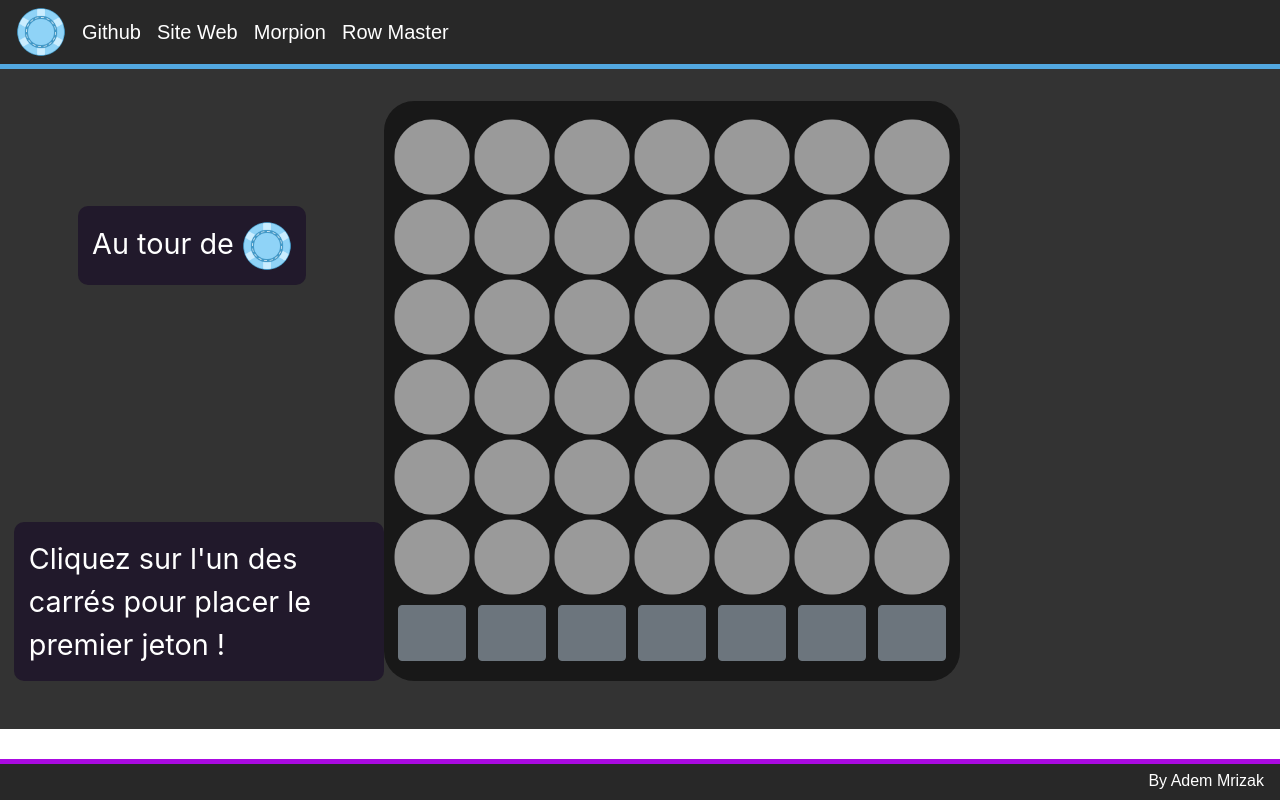
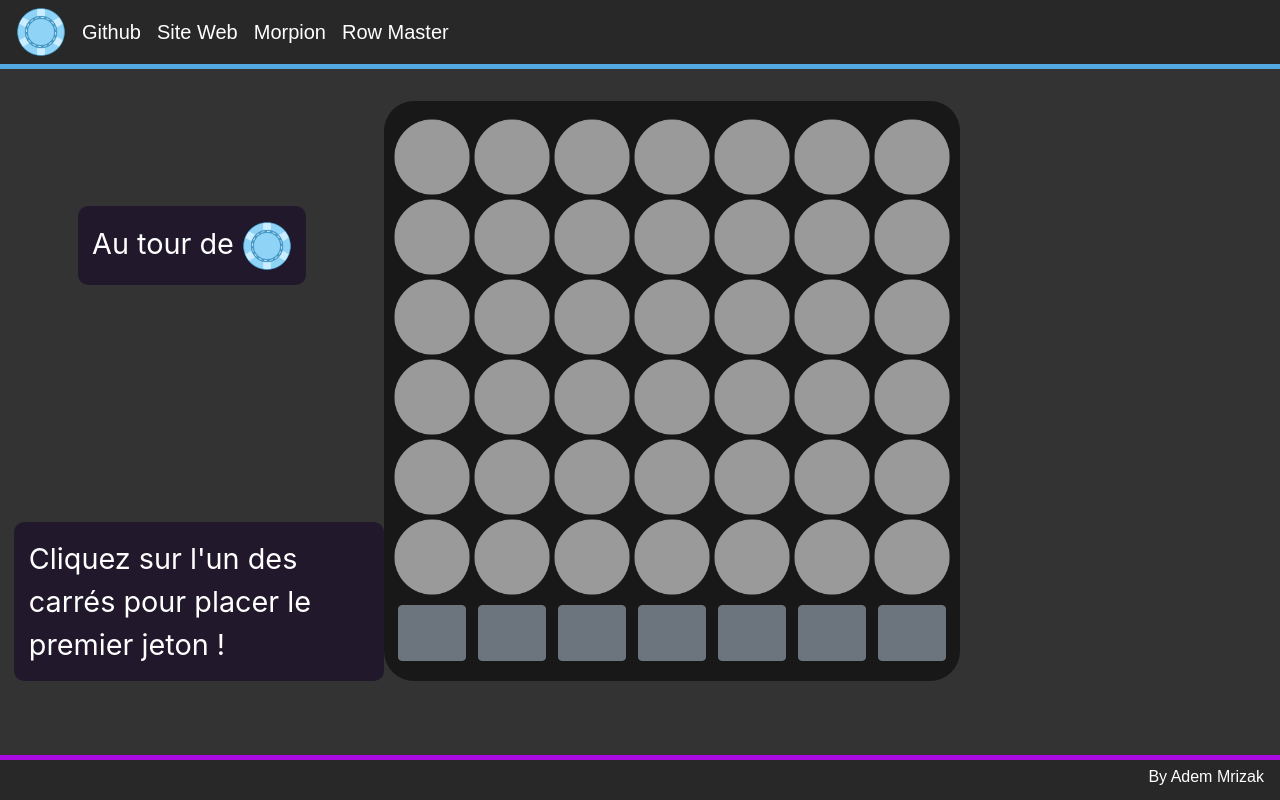
Before and after one commit to adem-m/games-master, an Angular app: page / in a window 1280 px wide. Built offline with nearby package versions, Linux system fonts and the light colour scheme.

Commit message:
space filler fix

```diff
--- a/src/app/app.component.html
+++ b/src/app/app.component.html
@@ -1,4 +1,5 @@
 <html>
+<div class="html">
 
     <head>
         <link rel="stylesheet" href="https://stackpath.bootstrapcdn.com/bootstrap/4.4.1/css/bootstrap.min.css"
@@ -16,12 +17,15 @@
     </header>
 
     <body>
+        <div class="base">
             <router-outlet></router-outlet>
+        </div>
     </body>
 
     <footer class="fixed-bottom">
         <div class="botline"></div>
         <p>By Adem Mrizak</p>
     </footer>
+</div>
 
 </html>
--- a/src/app/app.component.scss
+++ b/src/app/app.component.scss
@@ -10,10 +10,12 @@
 }
 body
 {
-    padding-top: 2em;
-    padding-bottom: 3em;
+    color: white;
+}
+.base
+{
+    height: calc(100vh - 5.8em);
     background-color: rgb(51, 51, 51);
-    color: white;
 }
 .botline
 {
@@ -28,6 +30,6 @@ footer p
 {
     color: white;
     text-align: right;
-    height: 20px;
+    height: 1.5em;
     padding: 0.5em 1em 0.5em 0;
 }
--- a/src/app/grid/grid.component.scss
+++ b/src/app/grid/grid.component.scss
@@ -1,5 +1,6 @@
 body
 {
+    padding-top: 2em;
     background-color: rgb(51, 51, 51);
     display: grid;
     grid-template-columns: 30% 40% 30%;
--- a/src/app/morpion/morpion.component.scss
+++ b/src/app/morpion/morpion.component.scss
@@ -1,12 +1,12 @@
 body
 {
+    padding-top: 4em;
     display: grid;
     background-color: rgb(51, 51, 51);
     color: white;
 }
 .game
 {
-    height: 600px;
     display: grid;
     grid-template-columns: 35% 30% 35%;
 }
@@ -28,15 +28,3 @@ app-score
     grid-column-start: 3;
     grid-column-end: 4;
 }
-footer
-{
-    background-color: rgb(40, 40, 40);
-
-}
-footer p
-{
-    color: white;
-    text-align: right;
-    height: 20px;
-    padding: 0.5em 1em 0.5em 0;
-}
```
Lines whose indentation alone changed are shown as unchanged.
